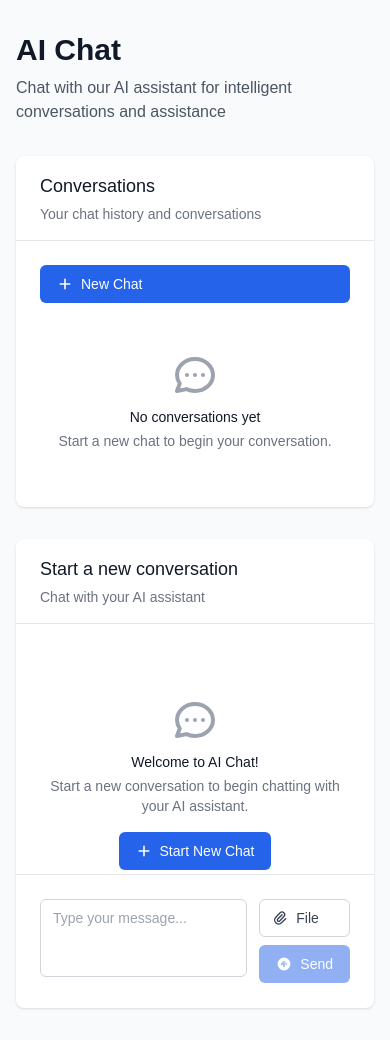
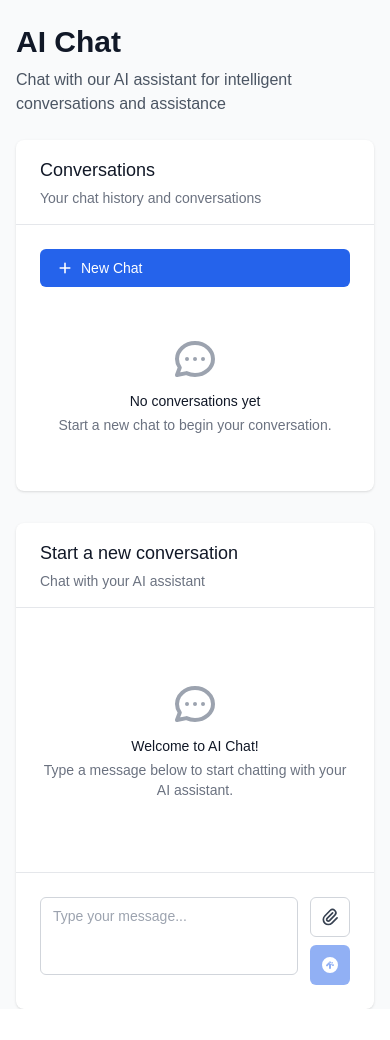
Before and after one commit to jalemieux/pershing, a Flask app: page /chat in a window 390 px wide. Shown: the part 65-1105 px from the top of the page. After the commit the page ends 1074 px from the top, so only its background shows below. Run offline with Flask 3, Linux system fonts and the light colour scheme; the visitor is signed in with stand-in values (Sample User, id 1); data that the repository does not hold is empty; some libraries are stand-ins or nearby versions; some web fonts are replaced.

Commit message:
UI improvements to the chat windows

```diff
--- a/app/chat_llm_providers.py
+++ b/app/chat_llm_providers.py
@@ -6,6 +6,7 @@ from typing import List, Dict, Optional
 from flask import current_app
 import openai
 import anthropic
+from agents import WebSearchTool
 
 
 class ChatLLMProvider(ABC):
@@ -70,7 +71,7 @@ class ChatOpenAIProvider(ChatLLMProvider):
                 model=self.model,
                 messages=openai_messages,
                 max_tokens=1000,
-                temperature=0.7
+                temperature=0.7,
             )
 
             return {
--- a/app/templates/chat.html
+++ b/app/templates/chat.html
@@ -10,25 +10,25 @@
 <script src="https://cdn.jsdelivr.net/npm/prismjs@1.29.0/components/prism-core.min.js"></script>
 <script src="https://cdn.jsdelivr.net/npm/prismjs@1.29.0/plugins/autoloader/prism-autoloader.min.js"></script>
 
-<div class="min-h-screen bg-gray-50 py-8">
-    <div class="max-w-7xl mx-auto px-4 sm:px-6 lg:px-8">
+<div class="min-h-screen bg-gray-50 flex flex-col">
+    <div class="max-w-7xl mx-auto px-4 sm:px-6 lg:px-8 w-full flex-1 flex flex-col">
         <!-- Header -->
-        <div class="mb-8">
+        <div class="py-6">
             <div>
                 <h1 class="text-3xl font-bold text-gray-900">AI Chat</h1>
                 <p class="mt-2 text-gray-600">Chat with our AI assistant for intelligent conversations and assistance</p>
             </div>
         </div>
 
-        <div class="grid grid-cols-1 xl:grid-cols-4 gap-8">
+        <div class="grid grid-cols-1 xl:grid-cols-4 gap-8 flex-1">
             <!-- Left Column: Conversations Sidebar -->
             <div class="xl:col-span-1">
-                <div class="bg-white rounded-lg shadow">
+                <div class="bg-white rounded-lg shadow h-full flex flex-col">
                     <div class="px-6 py-4 border-b border-gray-200">
                         <h3 class="text-lg font-medium text-gray-900">Conversations</h3>
                         <p class="mt-1 text-sm text-gray-500">Your chat history and conversations</p>
                     </div>
-                    <div class="p-6">
+                    <div class="p-6 flex-1 flex flex-col">
                         <!-- New Chat Button -->
                         <button onclick="createNewConversation()" class="w-full mb-4 inline-flex items-center px-4 py-2 border border-transparent text-sm font-medium rounded-md text-white bg-blue-600 hover:bg-blue-700 focus:outline-none focus:ring-2 focus:ring-offset-2 focus:ring-blue-500">
                             <svg class="w-4 h-4 mr-2" fill="currentColor" viewBox="0 0 20 20">
@@ -38,7 +38,7 @@
                         </button>
 
                         <!-- Conversations List -->
-                        <div id="conversationsList" class="space-y-2">
+                        <div id="conversationsList" class="flex-1 overflow-y-auto space-y-2">
                             <div class="text-center py-8">
                                 <svg class="animate-spin mx-auto h-8 w-8 text-gray-400" fill="none" viewBox="0 0 24 24">
                                     <circle class="opacity-25" cx="12" cy="12" r="10" stroke="currentColor" stroke-width="4"></circle>
@@ -53,7 +53,7 @@
 
             <!-- Right Column: Chat Interface -->
             <div class="xl:col-span-3">
-                <div class="bg-white rounded-lg shadow">
+                <div class="bg-white rounded-lg shadow h-full flex flex-col">
                     <div class="px-6 py-4 border-b border-gray-200">
                         <div class="flex justify-between items-center">
                             <div>
@@ -77,7 +77,7 @@
                         </div>
                     </div>
 
-                    <div class="flex flex-col h-96">
+                    <div class="flex flex-col flex-1 min-h-0">
                         <!-- Messages Container -->
                         <div class="flex-1 overflow-y-auto p-6" id="messagesContainer">
                             <div class="text-center py-12">
@@ -85,13 +85,7 @@
                                     <path stroke-linecap="round" stroke-linejoin="round" stroke-width="2" d="M8 12h.01M12 12h.01M16 12h.01M21 12c0 4.418-4.03 8-9 8a9.863 9.863 0 01-4.255-.949L3 20l1.395-3.72C3.512 15.042 3 13.574 3 12c0-4.418 4.03-8 9-8s9 3.582 9 8z"/>
                                 </svg>
                                 <h3 class="mt-2 text-sm font-medium text-gray-900">Welcome to AI Chat!</h3>
-                                <p class="mt-1 text-sm text-gray-500">Start a new conversation to begin chatting with your AI assistant.</p>
-                                <button onclick="createNewConversation()" class="mt-4 inline-flex items-center px-4 py-2 border border-transparent text-sm font-medium rounded-md text-white bg-blue-600 hover:bg-blue-700 focus:outline-none focus:ring-2 focus:ring-offset-2 focus:ring-blue-500">
-                                    <svg class="w-4 h-4 mr-2" fill="currentColor" viewBox="0 0 20 20">
-                                        <path fill-rule="evenodd" d="M10 3a1 1 0 011 1v5h5a1 1 0 110 2h-5v5a1 1 0 11-2 0v-5H4a1 1 0 110-2h5V4a1 1 0 011-1z" clip-rule="evenodd"/>
-                                    </svg>
-                                    Start New Chat
-                                </button>
+                                <p class="mt-1 text-sm text-gray-500">Type a message below to start chatting with your AI assistant.</p>
                             </div>
                         </div>
 
@@ -122,11 +116,10 @@
                                         ></textarea>
                                     </div>
                                     <div class="flex flex-col space-y-2">
-                                        <label for="fileInput" class="inline-flex items-center px-3 py-2 border border-gray-300 text-sm font-medium rounded-md text-gray-700 bg-white hover:bg-gray-50 focus:outline-none focus:ring-2 focus:ring-offset-2 focus:ring-blue-500 cursor-pointer">
-                                            <svg class="w-4 h-4 mr-2" fill="none" stroke="currentColor" viewBox="0 0 24 24">
+                                        <label for="fileInput" class="inline-flex items-center justify-center w-10 h-10 border border-gray-300 text-sm font-medium rounded-md text-gray-700 bg-white hover:bg-gray-50 focus:outline-none focus:ring-2 focus:ring-offset-2 focus:ring-blue-500 cursor-pointer" title="Attach file">
+                                            <svg class="w-5 h-5" fill="none" stroke="currentColor" viewBox="0 0 24 24">
                                                 <path stroke-linecap="round" stroke-linejoin="round" stroke-width="2" d="M15.172 7l-6.586 6.586a2 2 0 102.828 2.828l6.414-6.586a4 4 0 00-5.656-5.656l-6.415 6.585a6 6 0 108.486 8.486L20.5 13"/>
                                             </svg>
-                                            File
                                         </label>
                                         <input type="file" id="fileInput" class="hidden" onchange="handleFileSelect(event)">
                                         <!-- File selection indicator -->
@@ -143,11 +136,10 @@
                                                 </button>
                                             </div>
                                         </div>
-                                        <button type="submit" id="sendBtn" class="inline-flex items-center px-4 py-2 border border-transparent text-sm font-medium rounded-md text-white bg-blue-600 hover:bg-blue-700 focus:outline-none focus:ring-2 focus:ring-offset-2 focus:ring-blue-500 disabled:opacity-50 disabled:cursor-not-allowed" disabled>
-                                            <svg class="w-4 h-4 mr-2" fill="currentColor" viewBox="0 0 20 20">
+                                        <button type="submit" id="sendBtn" class="inline-flex items-center justify-center w-10 h-10 border border-transparent text-sm font-medium rounded-md text-white bg-blue-600 hover:bg-blue-700 focus:outline-none focus:ring-2 focus:ring-offset-2 focus:ring-blue-500 disabled:opacity-50 disabled:cursor-not-allowed" disabled title="Send message">
+                                            <svg class="w-5 h-5" fill="currentColor" viewBox="0 0 20 20">
                                                 <path fill-rule="evenodd" d="M10 18a8 8 0 100-16 8 8 0 000 16zm3.707-8.293l-3-3a1 1 0 00-1.414 0l-3 3a1 1 0 001.414 1.414L9 9.414V13a1 1 0 102 0V9.414l1.293 1.293a1 1 0 001.414-1.414L11.414 10l1.293-1.293a1 1 0 00-1.414-1.414L10 8.586 8.707 7.293z" clip-rule="evenodd"/>
                                             </svg>
-                                            Send
                                         </button>
                                     </div>
                                 </div>
@@ -562,7 +554,40 @@ async function sendMessage() {
     const messageInput = document.getElementById('messageInput');
     const message = messageInput.value.trim();
 
-    if (!message || !currentConversationId || isTyping) return;
+    if (!message || isTyping) return;
+
+    // If no conversation exists, create one first
+    if (!currentConversationId) {
+        try {
+            const response = await fetch('/api/chat/conversations', {
+                method: 'POST',
+                headers: {
+                    'Content-Type': 'application/json'
+                },
+                body: JSON.stringify({
+                    title: 'New Conversation',
+                    type: 'text'
+                })
+            });
+
+            const data = await response.json();
+
+            if (data.success) {
+                currentConversationId = data.conversation.id;
+                conversations.unshift(data.conversation);
+                renderConversations();
+                // Clear the welcome message
+                document.getElementById('messagesContainer').innerHTML = '';
+            } else {
+                showError('Failed to create conversation');
+                return;
+            }
+        } catch (error) {
+            console.error('Error creating conversation:', error);
+            showError('Failed to create conversation');
+            return;
+        }
+    }
 
     // Clear input
     messageInput.value = '';
```
Also changed, not shown: app/templates/buddies/chat.html (+40 -32 lines), app/templates/buddies/dashboard.html (+5 -5 lines), requirements.txt (+31 -4 lines).
